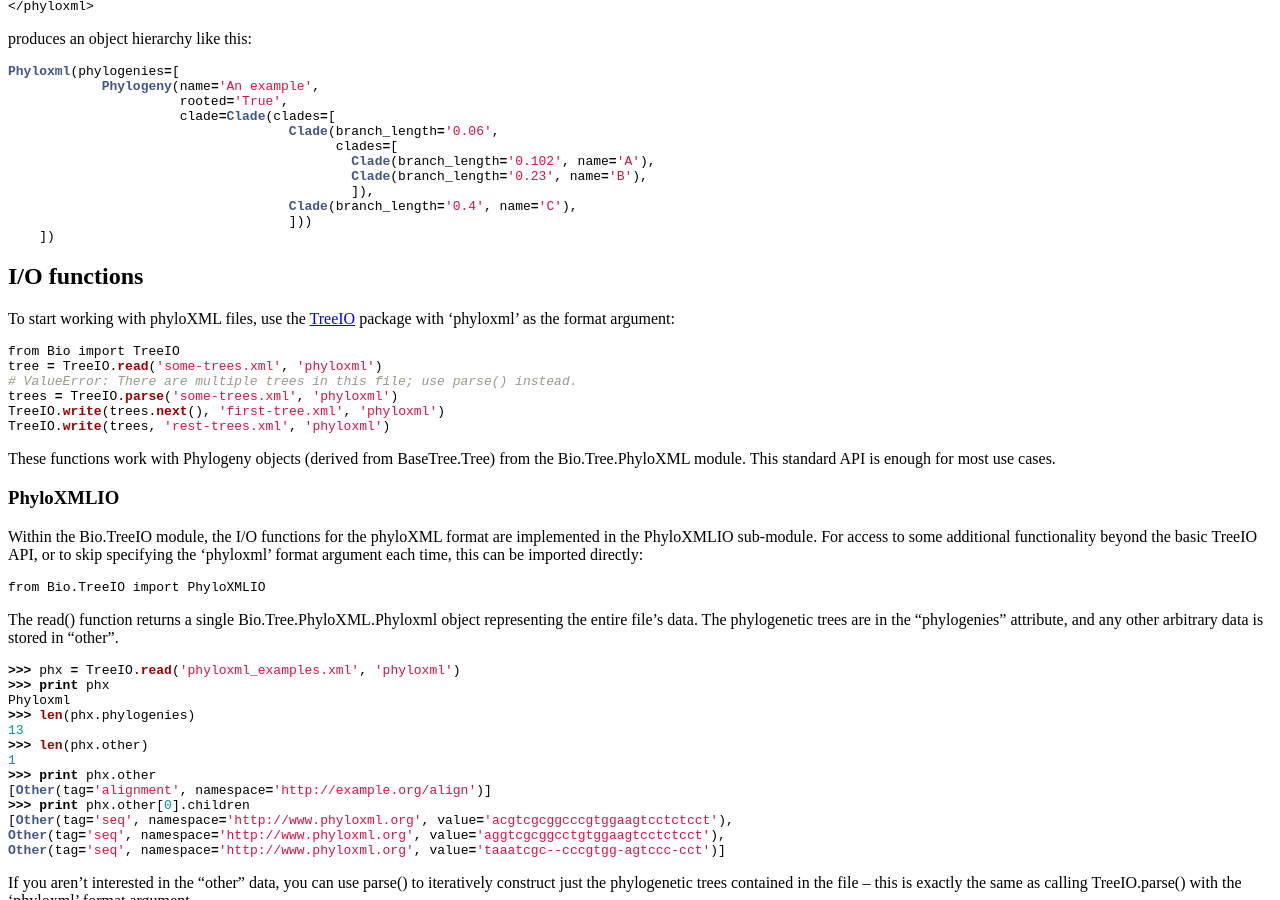
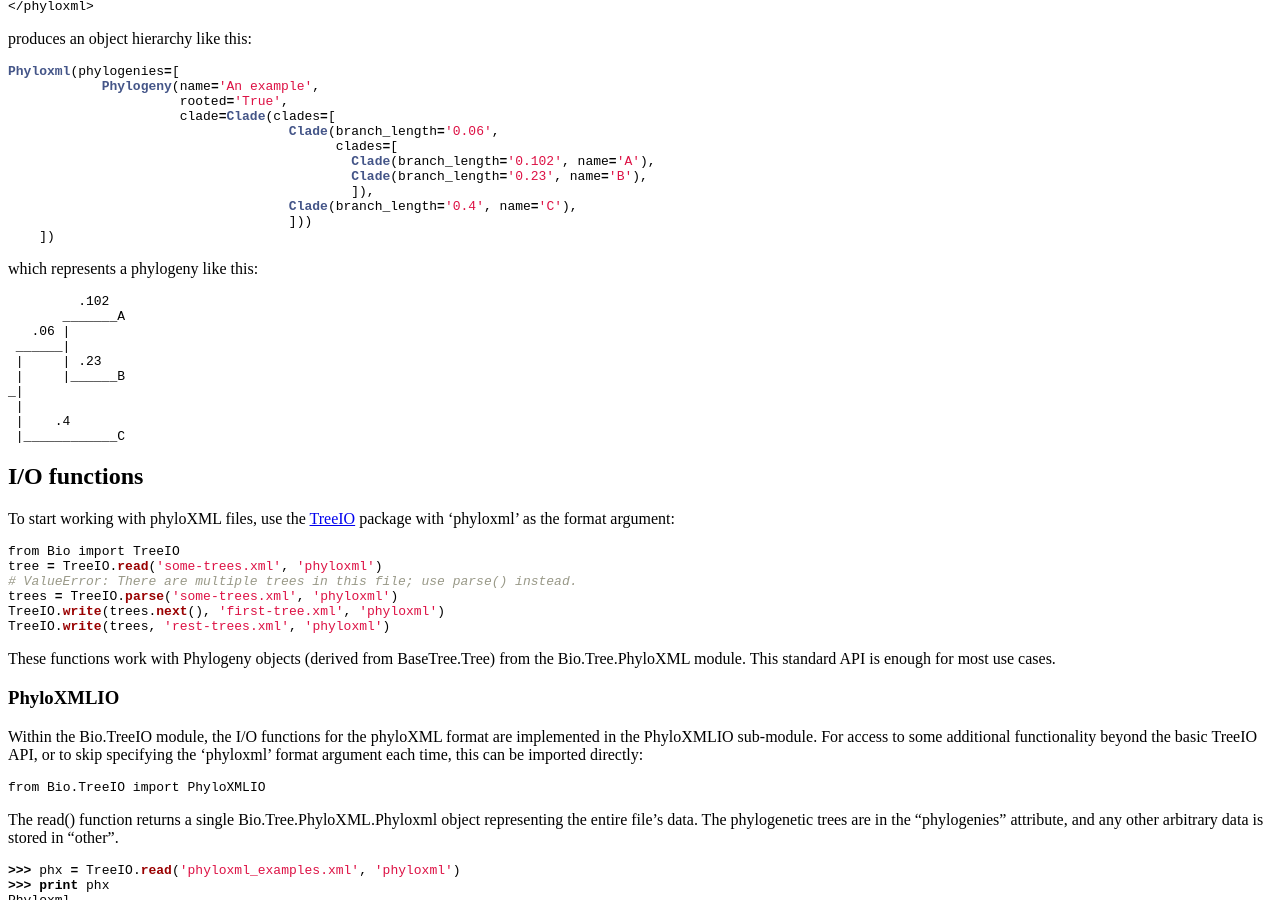
Before and after one commit to biopython/biopython.github.io, a Jekyll site: the page built from wiki/PhyloXML.md, in a window 1280 px wide and 900 px high, scrolled down 974 px. Built offline with Jekyll 4.4.1, drawn with Linux system fonts in a browser that asks for light colours.

Commit message:
/* About the format */ premium ASCII art tree diagram

````diff
--- a/wiki/PhyloXML.md
+++ b/wiki/PhyloXML.md
@@ -93,6 +93,20 @@ Phyloxml(phylogenies=[
                                     ]))
     ])
 ```
+
+which represents a phylogeny like this:
+
+
+             .102
+           _______A
+       .06 |
+     ______|
+     |     | .23
+     |     |______B
+    _|
+     |
+     |    .4
+     |____________C
 
 I/O functions
 -------------
````
Also changed, not shown: 1 other file.
